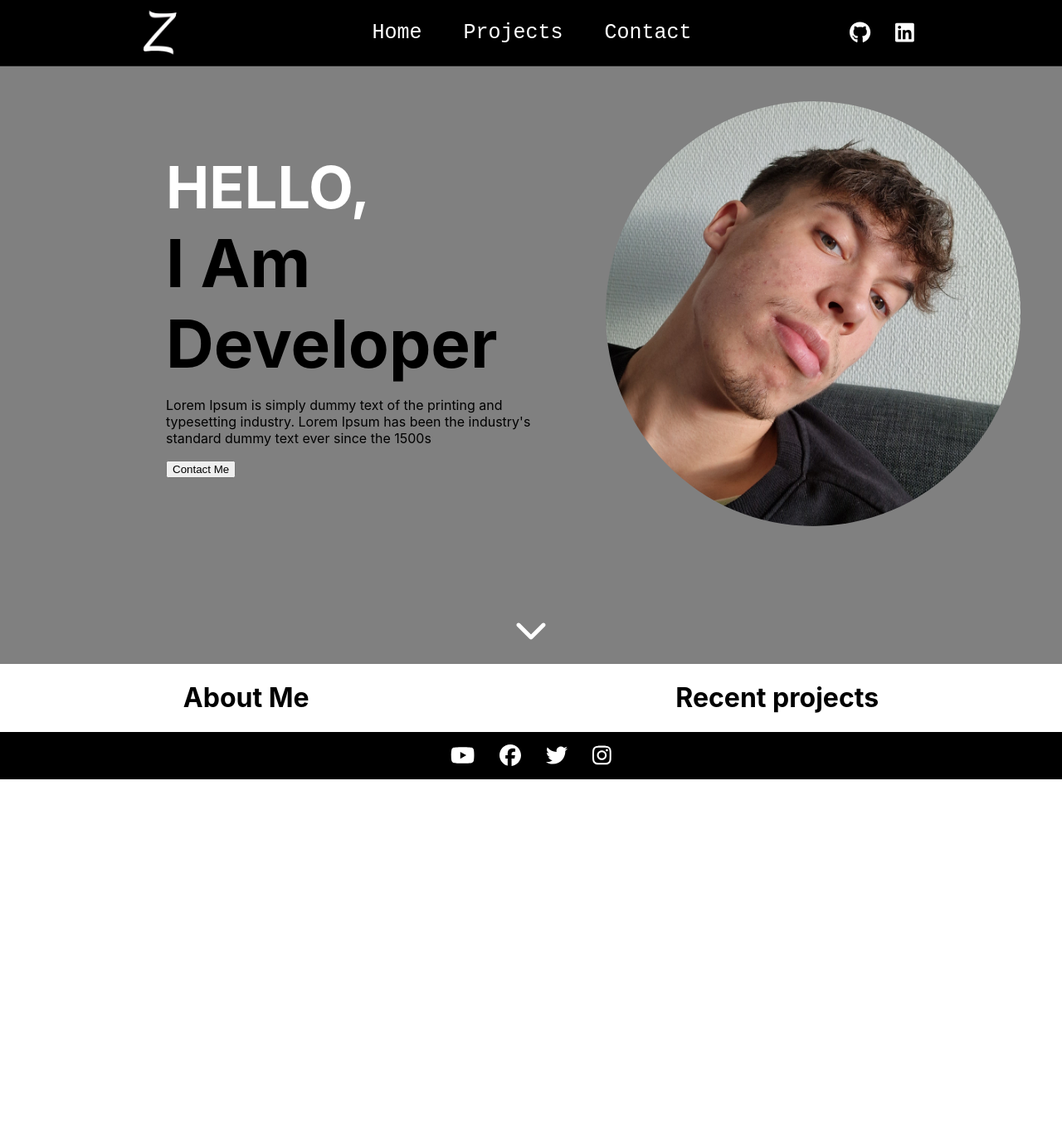
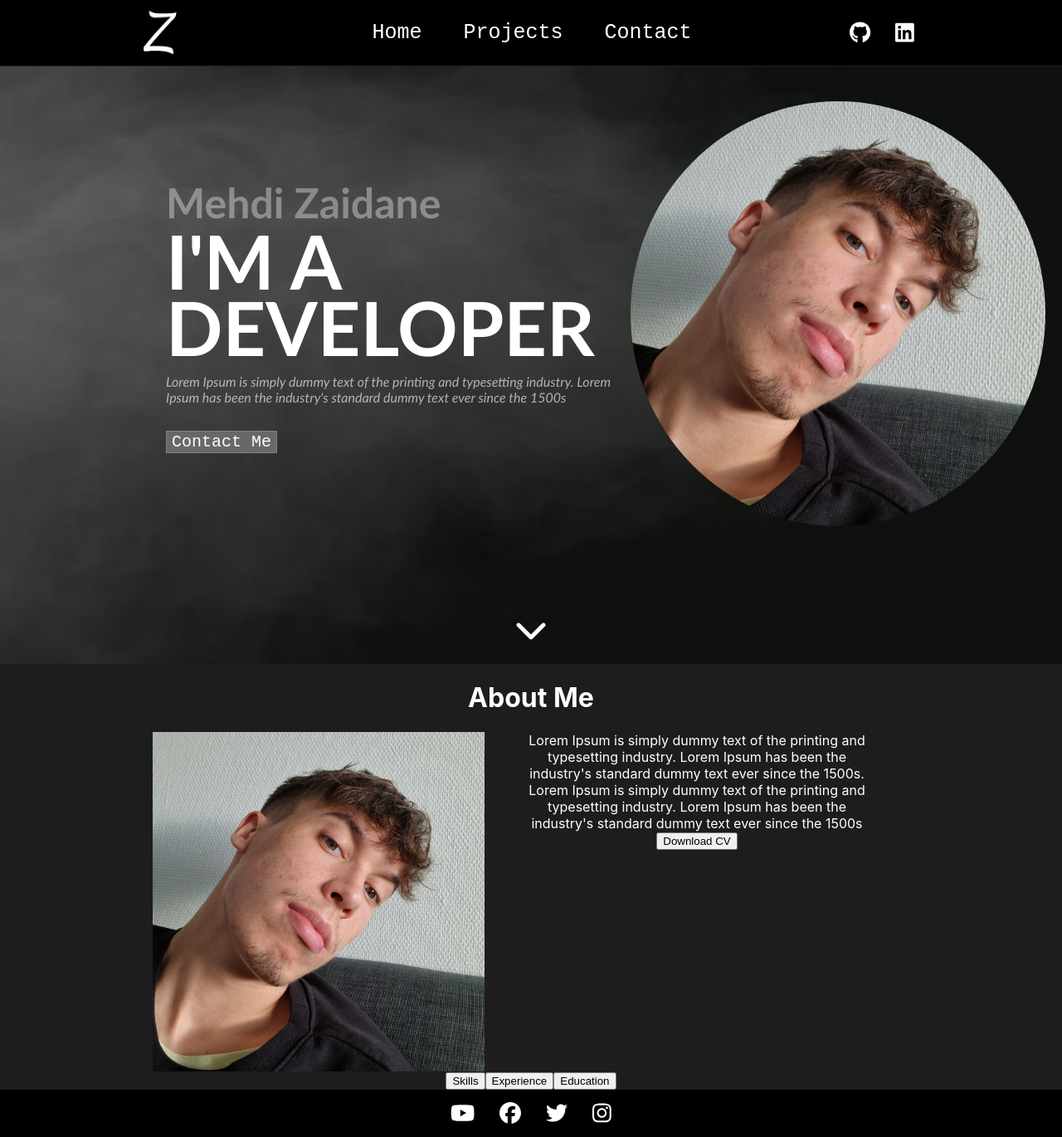
Before and after one commit to MehdiZaidaneS/miportfolio, a React (Create React App) app: page /miportfolio/ in a window 1280 px wide. Shown: the whole page at 83% size. Before the commit the page ends 939 px from the top, so only its background shows below. Built offline with nearby package versions, Linux system fonts and the light colour scheme.

Commit message:
Frontpage fixed

```diff
--- a/src/Components/FrontPage/FrontPage.css
+++ b/src/Components/FrontPage/FrontPage.css
@@ -1,5 +1,7 @@
 .FrontPage{
-  background-color: gray;
+  /* background-color: gray; */
+  background-image: url("./fondo.jpg");
+  background-size: cover;
   color: rgb(0, 0, 0);
   display: flex;
   justify-content: center;
@@ -13,6 +15,10 @@
   flex-direction: row;
 }
 
+
+.parts{
+  width: 100%;
+}
 html {
   scroll-behavior: smooth;
  }
@@ -23,19 +29,6 @@ html {
 }
 
 
-.block2 {
-  display: flex;
-  flex-direction: row;
-  justify-content: center;
-  text-align: center;
-}
-
-.block2 div{
-  margin: 10px;
-  margin: 0 auto;
-  justify-content: center;
-  text-align: center;
-}
 
 .photo img{
   border-radius: 100%;
@@ -44,20 +37,26 @@ html {
 .text{
   margin-left: 200px;
   justify-content: center;
-  width: 40%;
+  width: 50%;
+  font-family:'Gill Sans', 'Gill Sans MT', Calibri, 'Trebuchet MS', sans-serif;
 }
 
 .text h2{
-  font-size: 70px;
+  font-size: 50px;
   margin: 0 auto;
-  color: white;
-
+  color: rgba(245, 245, 245, 0.39);
 }
 
 .text h1{
   margin: 0 auto;
-  font-size: 80px;
+  font-size: 90px;
+  color: white;
+  line-height: 80px;
+}
 
+.text p {
+  color: rgba(245, 245, 245, 0.658);
+  font-style: italic;
 }
 
 .photo{
@@ -65,6 +64,14 @@ html {
   width: 50%;
 }
 
+.text button{
+  font-family:'Courier New', Courier, monospace;
+  font-size: 20px;
+  margin-top: 15px;
+  border: solid 1px rgba(255, 255, 255, 0.178);
+  background-color: rgb(104, 104, 104);
+  color: white;
+}
 
 .part2{
   text-align: center;
@@ -79,10 +86,47 @@ html {
   color:rgb(255, 255, 255);
 }
 .part2 a:hover{
-  color:rgb(255, 0, 0);
+  color:rgb(83, 83, 83);
 }
 .part1{
   margin-top: 100px;
   align-items: center;
 
 }
+
+.block2{
+  background-color: rgb(29, 29, 29);
+}
+
+.block2 h1{
+  color: white;
+}
+
+.block2 {
+  display: flex;
+  flex-direction: column;
+  justify-content: center;
+  text-align: center;
+}
+
+.aboutMe{
+  display: flex;
+  flex: row;
+  color: white;
+  justify-content: center;
+}
+
+.aboutMe div{
+ width: 40%;
+
+ justify-content: center;
+ text-align: center;
+
+}
+
+.aboutMe div p{
+  width: 80%;
+  margin: 0 auto;
+  justify-content: center;
+  text-align: center;
+}
--- a/src/Components/FrontPage/FrontPage.js
+++ b/src/Components/FrontPage/FrontPage.js
@@ -15,17 +15,16 @@ const FrontPage = () => {
         <div className='parts'>
           <div className='part1'>
                 <div className='text'>
-                 <h2>HELLO,</h2>
-                 <h1>I Am Developer</h1>
-                 <p>Lorem Ipsum is simply dummy text of the printing and typesetting industry. Lorem Ipsum has been the industry's standard dummy text ever since the 1500s</p>
-                 <button>Contact Me</button>
+                   <h2>Mehdi Zaidane</h2>
+                   <h1>I'M A DEVELOPER</h1>
+                   <p>Lorem Ipsum is simply dummy text of the printing and typesetting industry. Lorem Ipsum has been the industry's standard dummy text ever since the 1500s</p>
+                   <button>Contact Me</button>
                </div>
                <div className='photo'>
-                 <img src={foto} alt="" width={500}></img>
+                   <img src={foto} alt="" width={500}></img>
                </div>
           </div>
           <div className='part2'>
-
              <a href='#info' ><FontAwesomeIcon size='2x' icon={faChevronDown}></FontAwesomeIcon></a>
           </div>
         </div>
@@ -33,11 +32,31 @@ const FrontPage = () => {
 
       </div>
       <div className='block2' id='info'>
-        <div className='aboutme'>
-            <h1>About Me</h1>
+         <h1>About Me</h1>
+         <div className='aboutMe'>
+           <img src={foto} alt="" width={400}></img>
+           <div>
+             <p>Lorem Ipsum is simply dummy text of the printing and typesetting industry. Lorem Ipsum has been the industry's standard dummy text ever since the 1500s.
+             Lorem Ipsum is simply dummy text of the printing and typesetting industry. Lorem Ipsum has been the industry's standard dummy text ever since the 1500s</p>
+             <button>Download CV</button>
+           </div>
+
          </div>
-         <div className='recentprojects'>
-            <h1>Recent projects</h1>
+         <div className='myInfo'>
+           <div>
+             <button>Skills</button>
+             <button>Experience</button>
+             <button>Education</button>
+           </div>
+           <div>
+
+           </div>
+           <div>
+
+           </div>
+           <div>
+
+           </div>
          </div>
       </div>
 
```
Also changed, not shown: src/Components/FrontPage/fondo.jpg (added).
